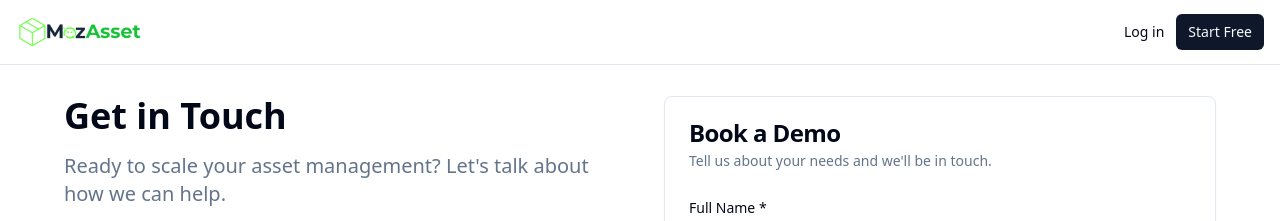
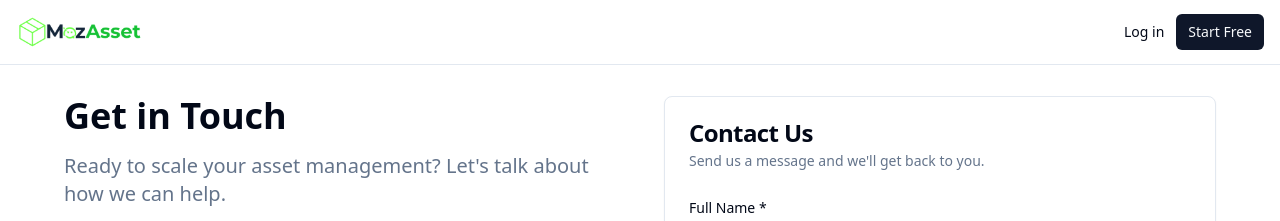
Before and after one commit to odmax/MozAsset, a Next.js app: page /contact in a window 1280 px wide. Shown: the top 221 px of the page. Built offline with nearby package versions, Linux system fonts and the light colour scheme.

Commit message:
Update contact form title from 'Book a Demo' to 'Contact Us'

```diff
--- a/src/app/contact/page.tsx
+++ b/src/app/contact/page.tsx
@@ -143,9 +143,9 @@ export default function ContactPage() {
             {/* Right Column - Form */}
             <Card>
               <CardHeader>
-                <CardTitle>Book a Demo</CardTitle>
+                <CardTitle>Contact Us</CardTitle>
                 <CardDescription>
-                  Tell us about your needs and we'll be in touch.
+                  Send us a message and we'll get back to you.
                 </CardDescription>
               </CardHeader>
               <CardContent>
```
